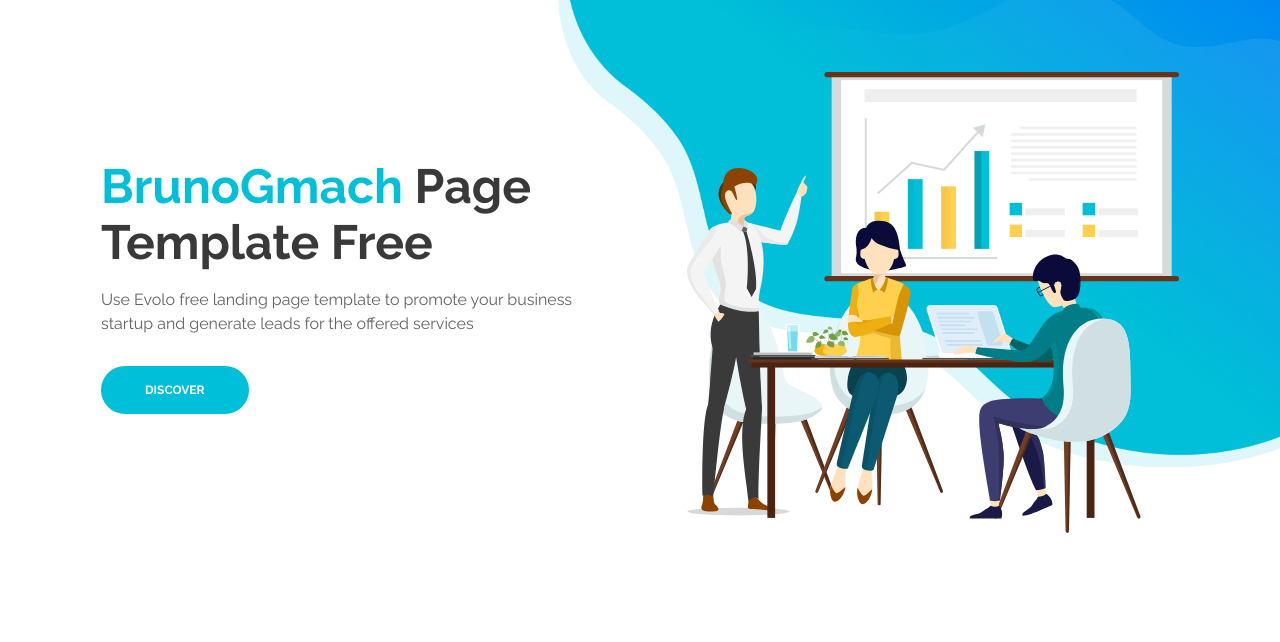
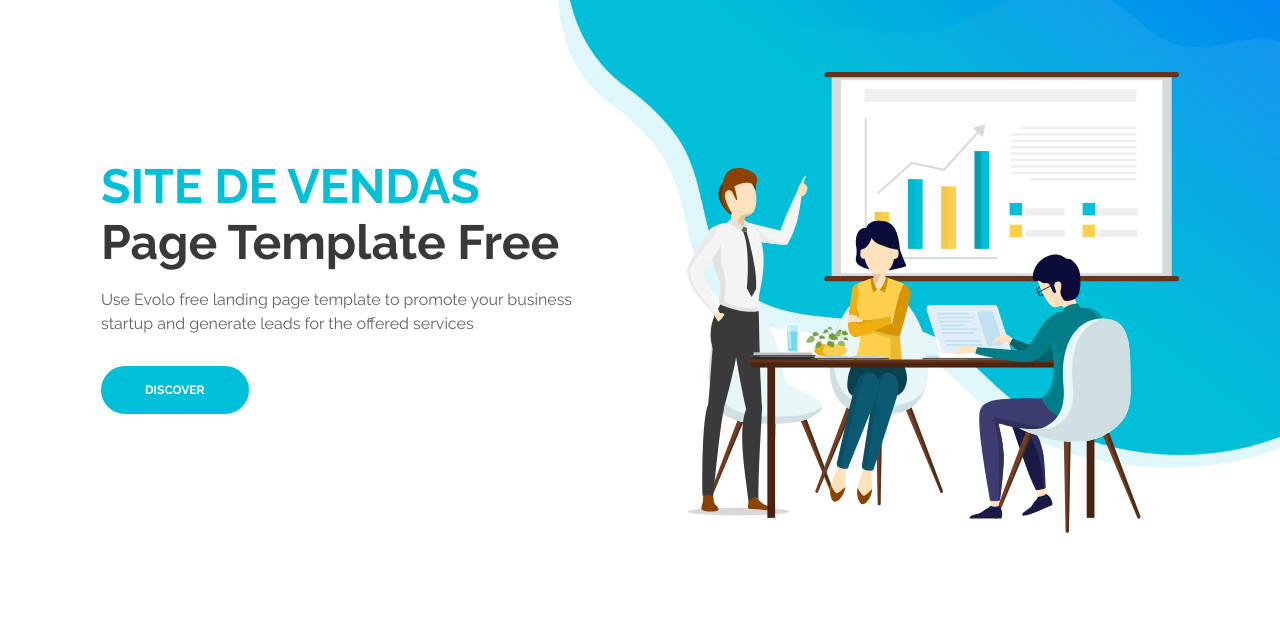
Before and after one commit to brunodevops88/web_static_aplicacao, a plain HTML site: page web/index.html in a window 1280 px wide. Shown: the part 128-770 px from the top of the page. Drawn offline with Linux system fonts and the light colour scheme.

Commit message:
dockerfile

```diff
--- a/web/index.html
+++ b/web/index.html
@@ -115,7 +115,7 @@
                 <div class="row">
                     <div class="col-lg-6">
                         <div class="text-container">
-                            <h1><span class="turquoise">BrunoGmach</span> Page Template Free</h1>
+                            <h1><span class="turquoise"> SITE DE VENDAS </span> Page Template Free</h1>
                             <p class="p-large">Use Evolo free landing page template to promote your business startup and generate leads for the offered services</p>
                             <a class="btn-solid-lg page-scroll" href="#services">DISCOVER</a>
                         </div> <!-- end of text-container -->
```
Also changed, not shown: 1 other file.
